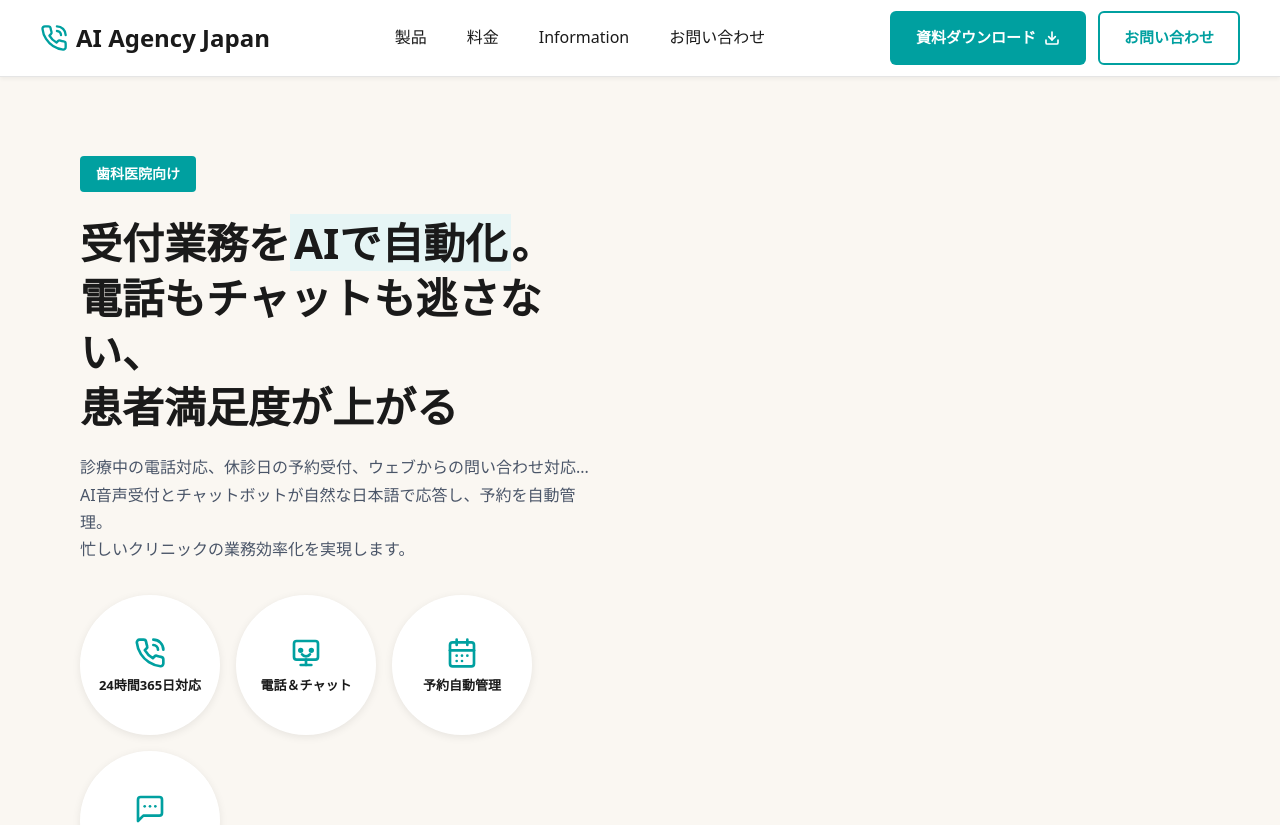
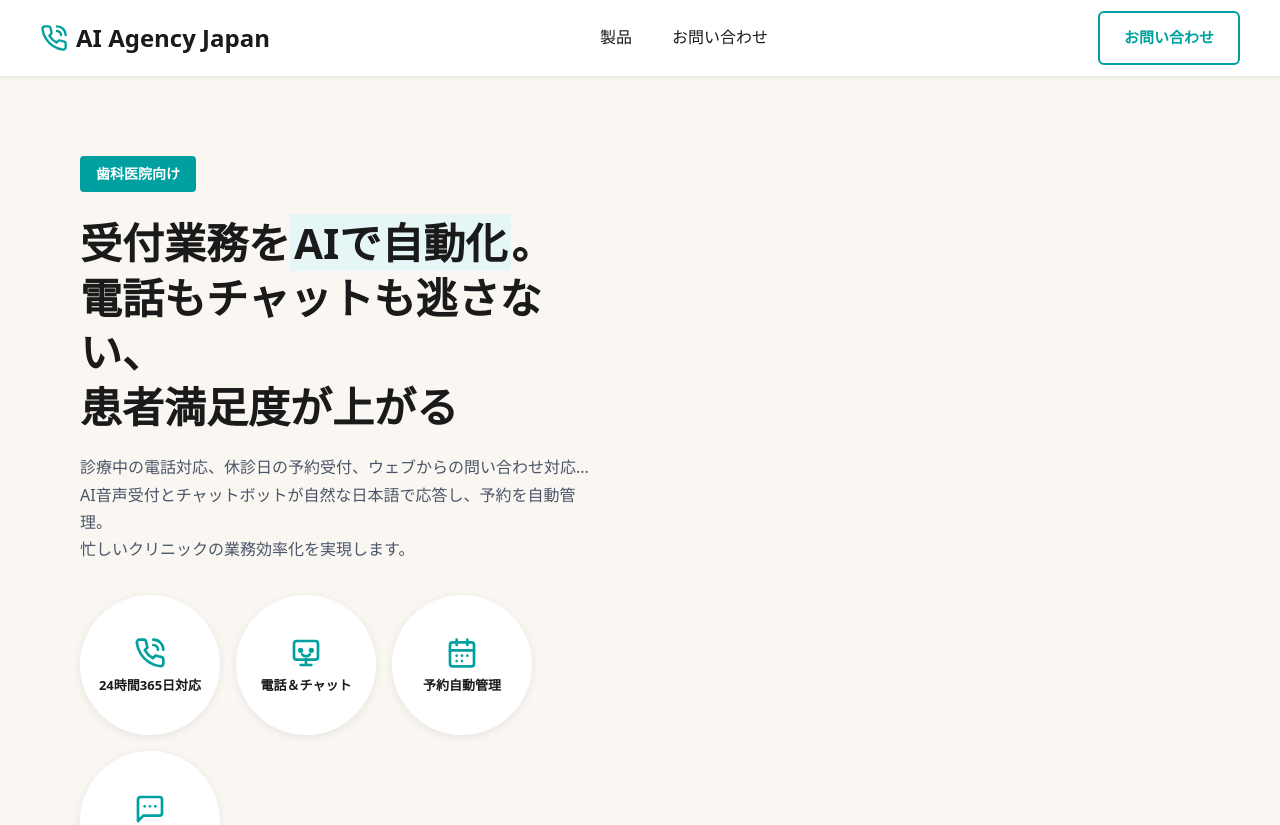
Before and after one commit to eamonblackwell1/aiagency.co.jp, a Next.js app: page / in a window 1280 px wide. Shown: the top 825 px of the page. Built offline with nearby package versions, Linux system fonts and the light colour scheme.

Commit message:
Hide pricing/info tabs and download button

```diff
--- a/src/components/Header.tsx
+++ b/src/components/Header.tsx
@@ -20,8 +20,8 @@ export function Header() {
 
   const navItems = [
     { label: "製品", href: "#product" },
-    { label: "料金", href: "#pricing" },
-    { label: "Information", href: "#info" },
+    // { label: "料金", href: "#pricing" },
+    // { label: "Information", href: "#info" },
     { label: "お問い合わせ", href: "#contact" },
   ];
 
@@ -84,14 +84,14 @@ export function Header() {
 
             {/* Right Side - CTA Buttons - Desktop */}
             <div className="hidden md:flex items-center gap-3">
-              <Link href="#download" className="btn-primary">
+              {/* <Link href="#download" className="btn-primary">
                 資料ダウンロード
                 <svg width="16" height="16" viewBox="0 0 24 24" fill="none" stroke="currentColor" strokeWidth="2.5" strokeLinecap="round" strokeLinejoin="round">
                   <path d="M21 15v4a2 2 0 01-2 2H5a2 2 0 01-2-2v-4" />
                   <polyline points="7 10 12 15 17 10" />
                   <line x1="12" y1="15" x2="12" y2="3" />
                 </svg>
-              </Link>
+              </Link> */}
               <Link href="#contact" className="btn-secondary">
                 お問い合わせ
               </Link>
@@ -168,7 +168,7 @@ export function Header() {
               ))}
 
               {/* Mobile CTA Button */}
-              <div className="p-6">
+              {/* <div className="p-6">
                 <Link
                   href="#download"
                   onClick={() => setMobileMenuOpen(false)}
@@ -181,7 +181,7 @@ export function Header() {
                     <line x1="12" y1="15" x2="12" y2="3" />
                   </svg>
                 </Link>
-              </div>
+              </div> */}
             </nav>
           </div>
         </>
```
Also changed, not shown: src/app/api/contact/route.ts (line endings or trailing spaces), src/app/company/page.tsx (line endings or trailing spaces), src/app/privacy/page.tsx (line endings or trailing spaces), src/app/terms/page.tsx (line endings or trailing spaces), src/app/transaction-act/page.tsx (line endings or trailing spaces), src/components/ContactForm.tsx (line endings or trailing spaces), src/components/Footer.tsx (line endings or trailing spaces).
